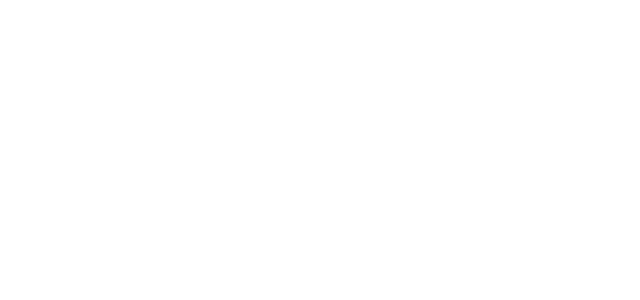
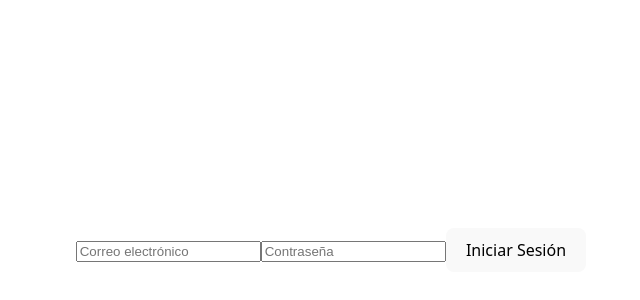
Before and after one commit to mitgar14/DesarrolloMoviles, a React (Vite) app in the folder ejercicio-1-pwa/: page / in a window 1280 px wide. Shown: the part 150-450 px from the top of the page, without its empty margins (309-949 px from the left). Built offline with nearby package versions, Linux system fonts and the light colour scheme.

Commit message:
feat: login component added over the app.tsx

```diff
--- a/ejercicio-1-pwa/src/App.tsx
+++ b/ejercicio-1-pwa/src/App.tsx
@@ -1,14 +1,41 @@
-import { useState } from 'react'
-
-
+import { useState } from 'react';
+import LoginForm from './components/LoginForm';
 
 import './App.css'
 
+interface Usuario {
+  email: string;
+  password: string;
+  nombre: string;
+  rol: string;
+}
+
 function App() {
+
+  const [usuario, setUsuario] = useState<Usuario | null>(() => {
+    const usuarioGuardado = localStorage.getItem("medicare_sesion")
+    return usuarioGuardado ? JSON.parse(usuarioGuardado) : null;
+  });
+
+  const login = (usuario: Usuario) => {
+    localStorage.setItem("medicare_sesion", JSON.stringify(usuario));
+    setUsuario(usuario);
+  };
+
+  const logout = () => {
+    localStorage.removeItem("medicare_sesion");
+    setUsuario(null);
+  };
 
   return (
     <>
-
+      {!usuario ? (
+        <LoginForm onLogin={login} />
+      ) : (
+        <div className="app-container">
+          <p>Dashboard (usuario: {usuario.nombre}) <button onClick={logout}>Logout</button></p>
+        </div>
+      )}
     </>
   )
 }
```
